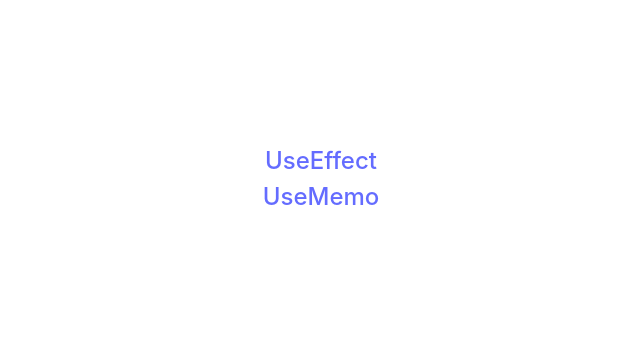
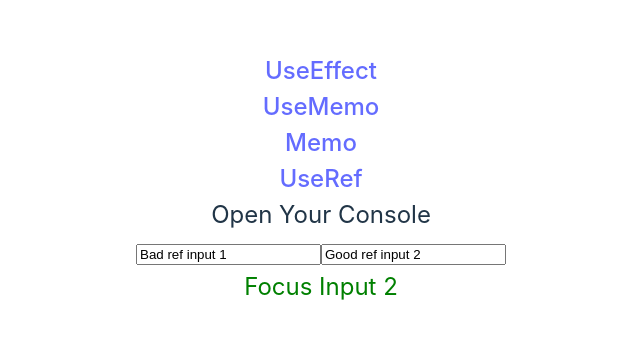
Before and after one commit to sawissacd3sg/react-hook, a React (Vite) app: page /useRef in a window 1280 px wide. Before the commit this address had no page. Shown: the part 221-560 px from the top of the page, without its empty margins (319-959 px from the left). Built offline with nearby package versions, Linux system fonts and the light colour scheme.

Commit message:
add useRef, forwardRef & memo hook page

```diff
--- a/src/App.tsx
+++ b/src/App.tsx
@@ -2,6 +2,8 @@ import "./App.css";
 import { NavLink, Route, Routes } from "react-router-dom";
 import UseEffectPage from "./pages/UseEffect";
 import UseMemoPage from "./pages/UseMemo";
+import MemoPage from "./pages/Memo";
+import UseRefPage from "./pages/UseRef";
 
 function App() {
   const noPaddingMargin = {
@@ -19,8 +21,12 @@ function App() {
         <li>
           <NavLink to={"/useMemo"}>UseMemo</NavLink>
         </li>
-        <li></li>
-        <li></li>
+        <li>
+          <NavLink to={"/memo"}>Memo</NavLink>
+        </li>
+        <li>
+          <NavLink to={"/useRef"}>UseRef</NavLink>
+        </li>
         <li></li>
       </ul>
       <Routes>
@@ -34,6 +40,8 @@ function App() {
         />
         <Route path="/useEffect" element={<UseEffectPage />} />
         <Route path="/useMemo" element={<UseMemoPage />} />
+        <Route path="/memo" element={<MemoPage />} />
+        <Route path="/useRef" element={<UseRefPage />} />
       </Routes>
     </div>
   );
--- /dev/null
+++ b/src/pages/Memo/index.tsx
@@ -0,0 +1,29 @@
+import React, { memo } from 'react'
+
+const Title1 = memo(() => {
+    console.log("Title 1: Rendered Once")
+    return <div>Title 1</div>
+})
+
+const Title2 = memo((props:{count:number}) => {
+    console.log("Title 2: Rendered " + props.count)
+    return <div>
+        Title 2
+    </div>
+})
+
+
+const MemoPage = () => {
+    const [count, setCount] = React.useState(0);
+
+    return (
+        <div>
+            <div>Open Your Console</div>
+            <Title1 />
+            <Title2 count={count} />
+            <div style={{ color: 'green' }} onClick={() => { setCount((state) => state + 1) }}>Press Me Multiple</div>
+        </div>
+    )
+}
+
+export default MemoPage
--- /dev/null
+++ b/src/pages/UseRef/index.tsx
@@ -0,0 +1,59 @@
+/* eslint-disable @typescript-eslint/no-explicit-any */
+import React, { useRef, useState } from "react";
+
+interface InputInterface {
+  value: string;
+  ref: any;
+  onChange: any;
+}
+
+const Input1: React.FC<InputInterface> = (props) => {
+  return (
+    <input value={props.value} ref={props.ref} onChange={props.onChange} />
+  );
+};
+
+const Input2 = React.forwardRef((props: InputInterface, ref: any) => {
+  return <input value={props.value} ref={ref} onChange={props.onChange} />;
+});
+
+const UseRefPage = () => {
+  const input1Ref = useRef(null);
+  const [input1Val, setInput1Val] = useState("Bad ref input 1");
+  const input2Ref = useRef<HTMLInputElement | null>(null);
+  const [input2Val, setInput2Val] = useState("Good ref input 2");
+
+  return (
+    <div>
+      <div>Open Your Console</div>
+      {/* This component will throw errors */}
+      <Input1
+        ref={input1Ref}
+        value={input1Val}
+        onChange={(ev: any) => {
+          setInput1Val(ev.target.value);
+        }}
+      />
+      {/* This component will not throw errors cuz it a proper function*/}
+      <Input2
+        ref={input2Ref}
+        value={input2Val}
+        onChange={(ev: any) => {
+          setInput2Val(ev.target.value);
+        }}
+      />
+      <div
+        style={{ color: "green" }}
+        onClick={() => {
+          if (input2Ref.current) {
+            input2Ref.current.focus();
+          }
+        }}
+      >
+        Focus Input 2
+      </div>
+    </div>
+  );
+};
+
+export default UseRefPage;
```
